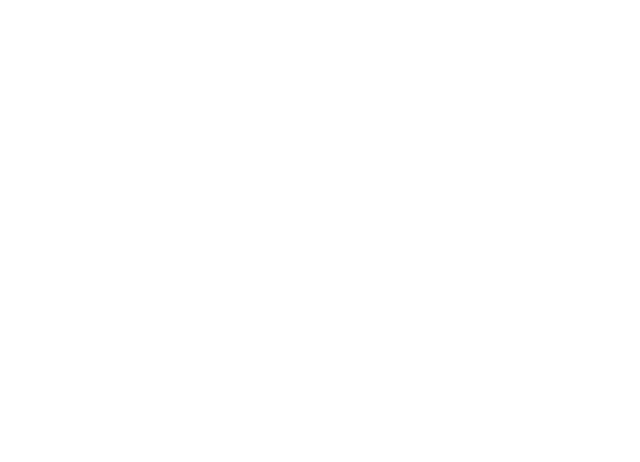
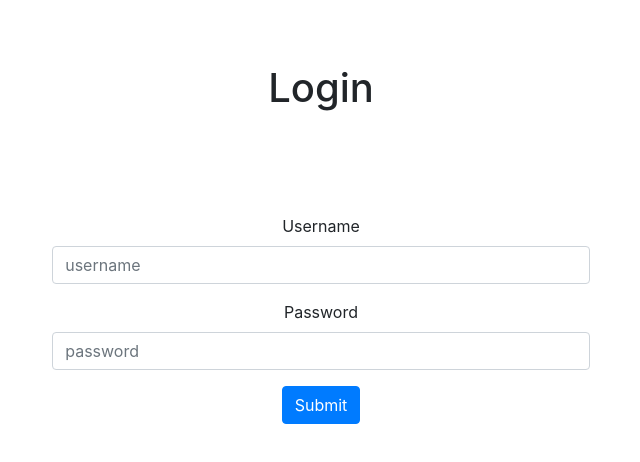
Before and after one commit to marissaakers/smallproject, a React (Create React App) app in the folder client/: page /users/login in a window 1280 px wide. Shown: the top 462 px of the page, without its empty margins (319-959 px from the left). Built offline with nearby package versions, Linux system fonts and the light colour scheme.

Commit message:
created login page and dashboard

```diff
--- a/client/src/App.js
+++ b/client/src/App.js
@@ -2,6 +2,8 @@
 import { BrowserRouter as Router, Route, Switch } from 'react-router-dom'
 import Landing from './pages/landing'
 import SignUp from './pages/users.signup'
+import Login from './pages/users.login'
+import Dashboard from './pages/dashboard'
 import './App.css';
 
 function App() {
@@ -11,6 +13,7 @@
         <Switch>
           <Route exact path='/' component={Landing} />
           <Route path='/users/signup' component={SignUp} />
+          <Route path='/users/login' component={Login} />
         </Switch>
       </Router>
     </div>
--- /dev/null
+++ b/client/src/pages/dashboard.js
@@ -0,0 +1,38 @@
+import React, { Component } from 'react';
+import Button from 'react-bootstrap/Button'
+import { Link }from 'react-router-dom'
+
+class Dashboard extends Component {
+  render() {
+    return(
+      <div style={styling.mainDiv} >
+      <h1 style={{margin: '5%'}} >Dashboard</h1>
+      <div style={styling.buttonDiv}>
+        <Link to="/users/signup"><Button style={styling.signup}>Sign Up</Button></Link>
+        <Link to='/users/login'><Button style={styling.buttons}>Login</Button></Link>
+      </div>
+    </div>
+    )
+  }
+}
+
+const styling = {
+  mainDiv: {
+    textAlign: 'center'
+  },
+  buttons: {
+    margin: '25%',
+    padding: '40%'
+  },
+  signup: {
+
+    marginRight: '30%'
+  },
+  buttonDiv: {
+    display: 'flex',
+    justifyContent: 'center',
+    // border: '1px solid black'
+  }
+}
+
+export default Dashboard;
--- /dev/null
+++ b/client/src/pages/users.login.js
@@ -0,0 +1,94 @@
+import React, { Component } from 'react';
+import { Form, FormControl, FormGroup, FormLabel } from 'react-bootstrap/'
+import { Button } from 'react-bootstrap/'
+import { Redirect } from 'react-router-dom'
+
+class Login extends Component {
+  constructor(props) {
+    super(props)
+    this.state = {
+      username: '',
+      password: ''
+    }
+    this.handleUsernameChange = this.handleUsernameChange.bind(this);
+  }
+  handleUsernameChange = (e) => {
+    this.setState({
+      username: e.target.value
+    })
+    console.log(this.state.username)
+  }
+
+  handlePasswordChange = (e) => {
+    this.setState({
+      password: e.target.value
+    })
+    console.log(this.state.password)
+  }
+
+  onSubmit = (e) => {
+    fetch('http://localhost:3000/users/login' , {
+      method: "POST",
+      headers: {
+        'Content-type': 'application/json'
+      },
+      body: JSON.stringify(this.state)
+      })
+      .then((result) => {
+        console.log(result)
+        result.json()
+      })
+      .then((info) => { console.log(info); })
+    }
+
+  setRedirect = () => {
+    this.setState({
+      redirect: true
+    })
+  }
+  renderRedirect = () => {
+    if (this.state.redirect) {
+      return <Redirect to='/dashboard' />
+    }
+  }
+
+  render() {
+    return(
+      <div >
+        <h1 style={{margin: '5%'}}>Login</h1>
+        <div style={styling.outerDiv}>
+        <Form style={styling.formDiv}>
+          <FormGroup>
+            <FormLabel>Username</FormLabel>
+            <FormControl type="username" placeholder="username" />
+          </FormGroup>
+
+          <FormGroup controlId="formBasicPassword">
+            <FormLabel>Password</FormLabel>
+            <Form.Control type="password" placeholder="password" />
+          </FormGroup>
+          <div>
+            {this.renderRedirect()}
+            <Button variant="primary" type="submit">
+              Submit
+            </Button>
+          </div>
+        </Form>
+        </div>
+      </div>
+    )
+  }
+}
+
+const styling = {
+  formDiv: {
+    width: '50%',
+  },
+  outerDiv: {
+    display: 'flex',
+    justifyContent: 'center',
+    margin: '8%'
+  }
+}
+
+export default Login;
```
